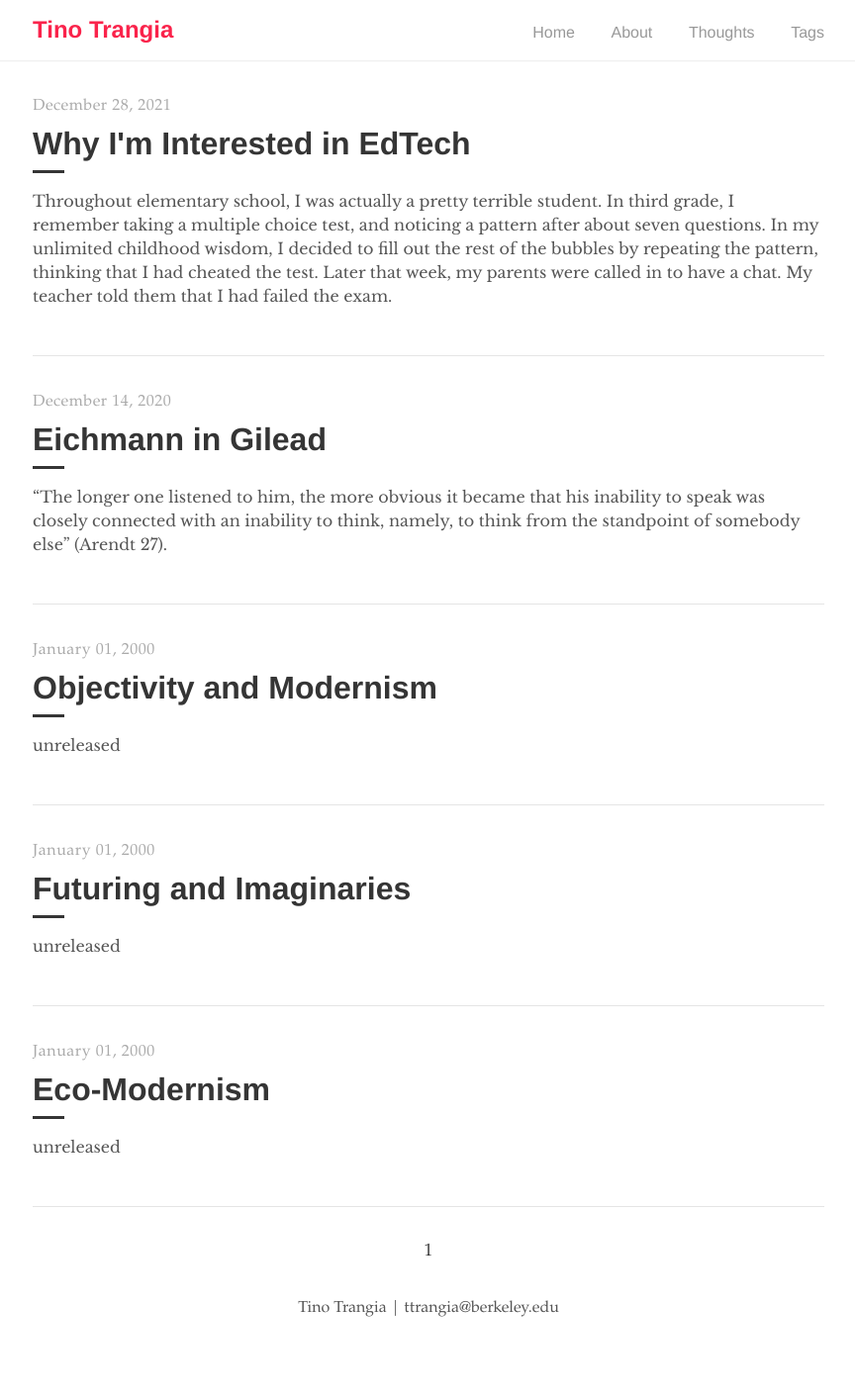
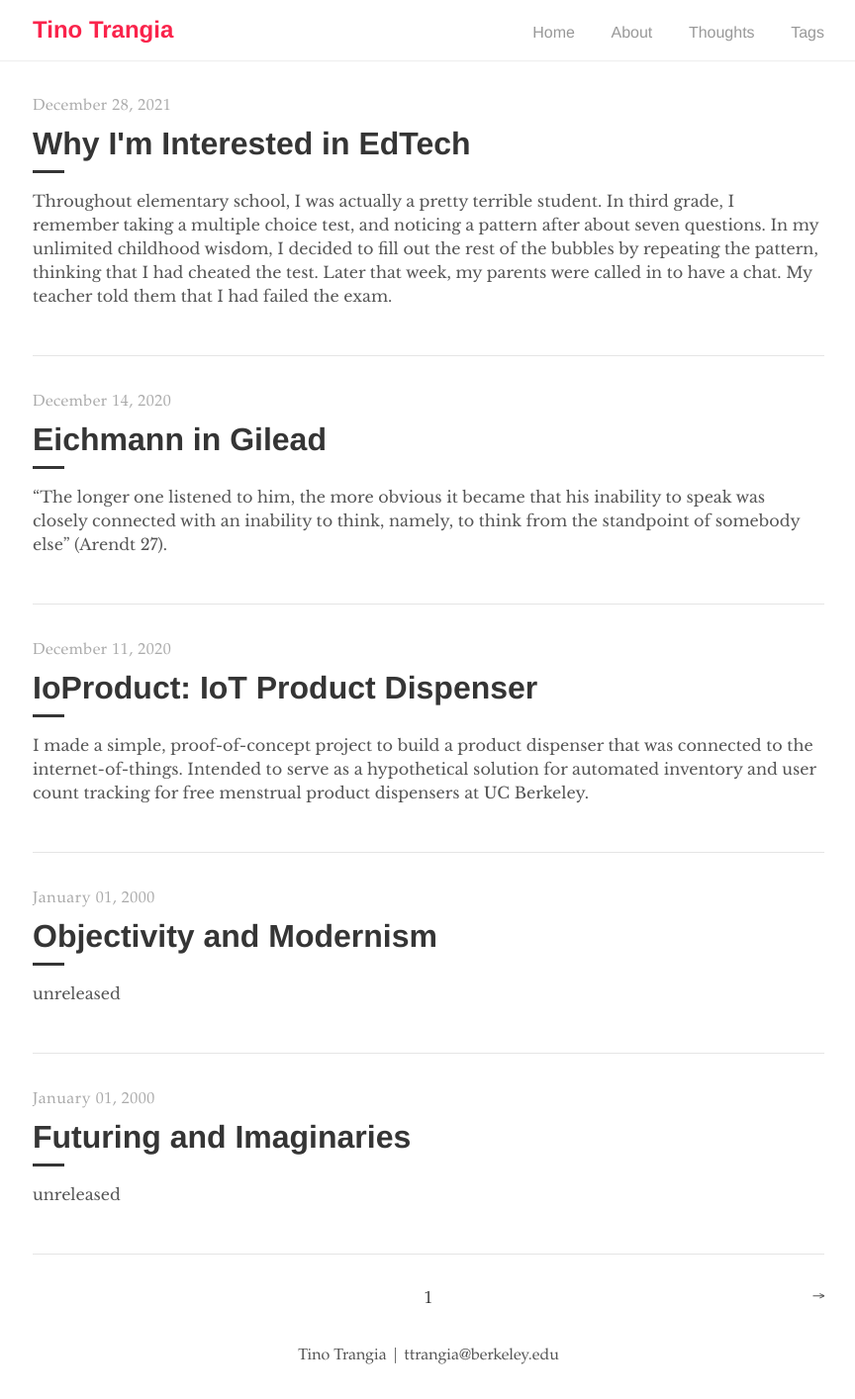
Before and after one commit to ttrangia/csh195-tino, a Jekyll site: the page built from _pages/index.html, in a window 1280 px wide. Shown: the whole page at 99% size, without its empty margins (207-1071 px from the left). Built offline with Jekyll 4.4.1, drawn with Linux system fonts in a browser that asks for light colours; the list of posts is cut into pages by our own code; before the commit the page ends 1366 px from its top, so only the background shows below that.

Commit message:
ioproduct

```diff
--- a/_config.yml
+++ b/_config.yml
@@ -39,6 +39,7 @@ author:
 markdown:       kramdown
 include:
   - _pages
+  - _images
 
 # Assets
 sass:
--- /dev/null
+++ b/_posts/2020-12-11-IoProduct.markdown
@@ -0,0 +1,20 @@
+---
+layout: post
+title: "IoProduct: IoT Product Dispenser"
+author: "Tino Trangia"
+tags: projects
+excerpt_separator: <!--more-->
+---
+
+I made a simple, proof-of-concept project to build a product dispenser that was connected to the internet-of-things. Intended to serve as a hypothetical solution for automated inventory and user count tracking for free menstrual product dispensers at UC Berkeley.<!--more--> Check out the video below to learn more:
+
+<br>
+
+<div align="center">
+    <iframe width="560" height="315" src="https://www.youtube.com/embed/Xlw_nAnmnzQ" title="YouTube video player" frameborder="0" allow="accelerometer; autoplay; clipboard-write; encrypted-media; gyroscope; picture-in-picture" allowfullscreen>
+    </iframe>
+</div>
+
+<br>
+
+![Design Summary](../_images/ioproduct.png)
--- a/index.markdown
+++ b/index.markdown
@@ -4,7 +4,7 @@ layout: simple
 
 # Hello, my name is Tino!
 
-I (he/him) am currently a junior studying **electrical engineering and computer science** at the University of California, Berkeley. I've taken courses about data structures, computer architecture, databases, operating systems, discrete math, efficient algorithms, and more. Through course projects and outside resources, I have gained experience with Java, Python, C, SQL, RISC-V Assembly, and HTML/CSS. I'm a strong believer in exploring new opportunities, decolonizing STEM, and using tech (i.e. intellectual capital) for social good.
+I (he/him) am currently a junior studying **electrical engineering and computer science** at the University of California, Berkeley. I've taken courses about data structures, computer architecture, databases, operating systems, discrete math, efficient algorithms, and more. Through course projects and outside resources, I have gained experience with Java, Python, C, SQL, and RISC-V Assembly. I'm a strong believer in exploring new opportunities, decolonizing STEM, and using tech (i.e. intellectual capital) for social good.
 
 Aside from being a student, I'm currently a research assistant at the [Space Sciences Laboratory](https://www.ssl.berkeley.edu), where I performed hardware testing for space-borne instrumentation and developed a Python-based data analysis tool for streamlining neutron imaging research. For the latter, I worked directly with physicists and researchers to optimize user experience, from improving load times to adding quality-of-life GUI features.
 
```
Also changed, not shown: 1 other file.
